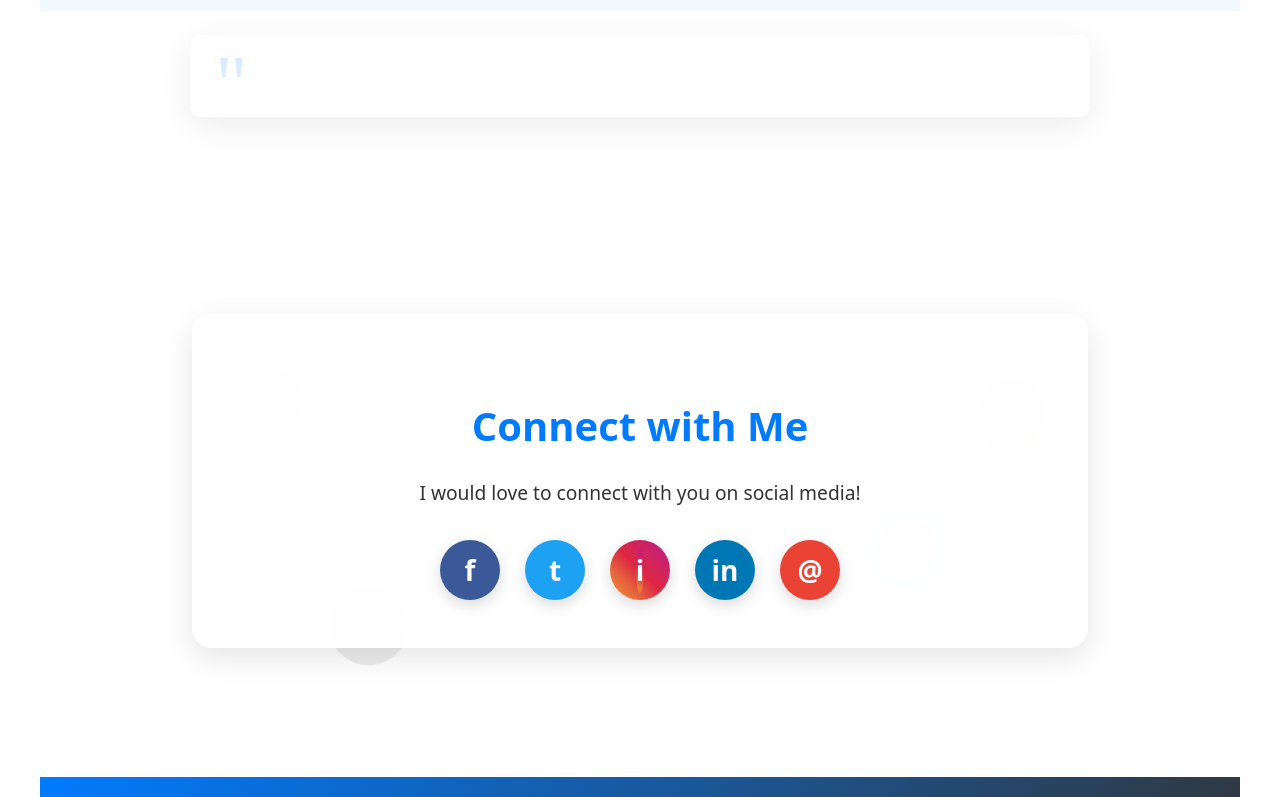
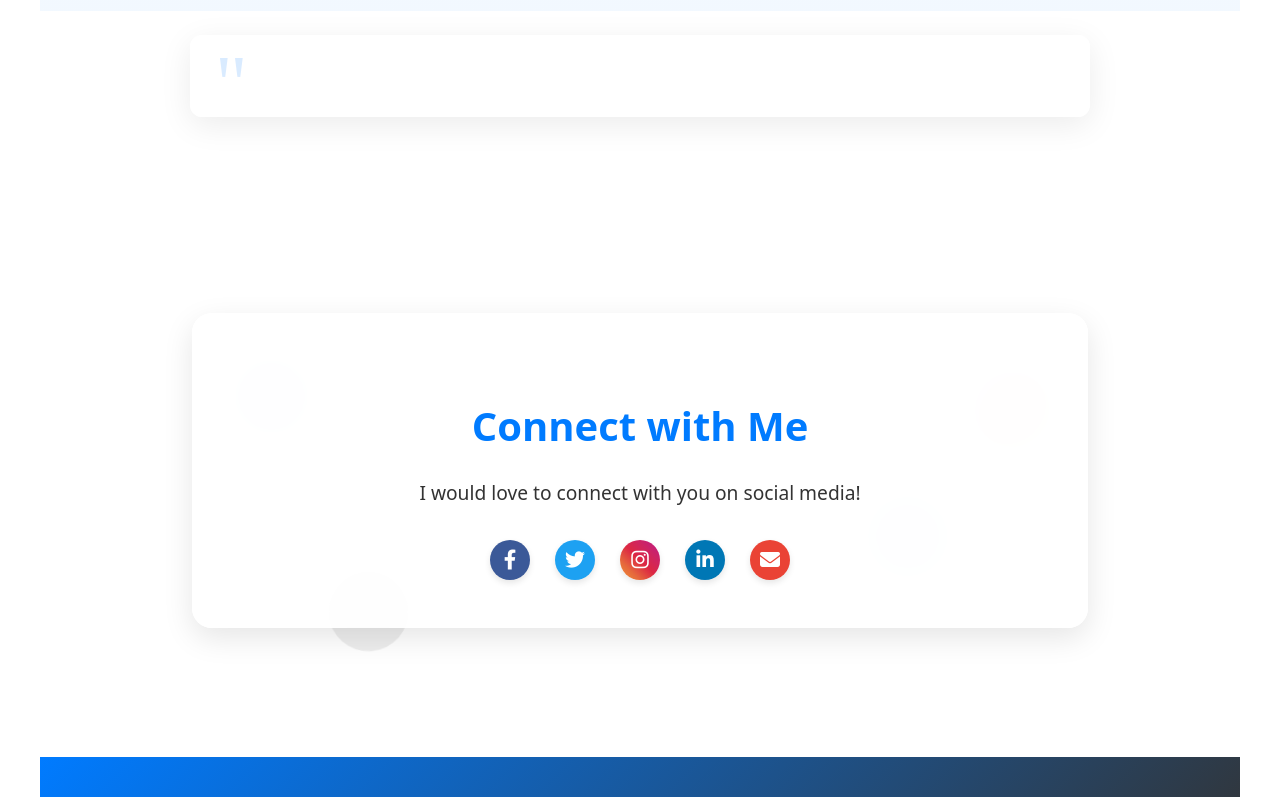
Before and after one commit to Vicsicard/selfcast-dynamic, a website: page public-site/index.html in a window 1280 px wide. Shown: the part 3228-4025 px from the top of the page. Drawn offline with nearby package versions, Linux system fonts and the light colour scheme.

Commit message:
fix: properly implement Font Awesome icons in social media sections

```diff
--- a/public-site/index.html
+++ b/public-site/index.html
@@ -5,6 +5,8 @@
     <meta name="viewport" content="width=device-width, initial-scale=1.0">
     <title data-key="rendered_title"></title>
     <link rel="stylesheet" href="style.css">
+    <!-- Font Awesome for social media icons -->
+    <link rel="stylesheet" href="https://cdnjs.cloudflare.com/ajax/libs/font-awesome/6.4.0/css/all.min.css" integrity="sha512-iecdLmaskl7CVkqkXNQ/ZH/XLlvWZOJyj7Yy7tcenmpD1ypASozpmT/E0iPtmFIB46ZmdtAc9eNBvH0H/ZpiBw==" crossorigin="anonymous" referrerpolicy="no-referrer" />
     <style id="dynamic-theme"></style>
     <!-- Supabase Client Library -->
     <script src="https://cdn.jsdelivr.net/npm/@supabase/supabase-js@2"></script>
@@ -171,7 +173,7 @@
                 <div class="grid-item social-card facebook">
                     <div class="social-card-header">
                         <div class="social-card-icon">
-                            f
+                            <i class="fab fa-facebook-f"></i>
                         </div>
                         <h3 class="social-title" data-key="facebook_title"></h3>
                     </div>
@@ -181,7 +183,7 @@
                 <div class="grid-item social-card twitter">
                     <div class="social-card-header">
                         <div class="social-card-icon">
-                            t
+                            <i class="fab fa-twitter"></i>
                         </div>
                         <h3 class="social-title" data-key="twitter_title"></h3>
                     </div>
@@ -191,7 +193,7 @@
                 <div class="grid-item social-card instagram">
                     <div class="social-card-header">
                         <div class="social-card-icon">
-                            i
+                            <i class="fab fa-instagram"></i>
                         </div>
                         <h3 class="social-title" data-key="instagram_title"></h3>
                     </div>
@@ -201,7 +203,7 @@
                 <div class="grid-item social-card linkedin">
                     <div class="social-card-header">
                         <div class="social-card-icon">
-                            in
+                            <i class="fab fa-linkedin-in"></i>
                         </div>
                         <h3 class="social-title" data-key="linkedin_title"></h3>
                     </div>
@@ -272,31 +274,31 @@
                 <div class="social-links">
                     <a data-key="facebook_url" href="#" class="social-button facebook" target="_blank" rel="noopener noreferrer" aria-label="Facebook">
                         <div class="social-card-icon">
-                            f
+                            <i class="fab fa-facebook-f"></i>
                         </div>
                         <span class="sr-only">Facebook</span>
                     </a>
                     <a data-key="twitter_url" href="#" class="social-button twitter" target="_blank" rel="noopener noreferrer" aria-label="Twitter">
                         <div class="social-card-icon">
-                            t
+                            <i class="fab fa-twitter"></i>
                         </div>
                         <span class="sr-only">Twitter</span>
                     </a>
                     <a data-key="instagram_url" href="#" class="social-button instagram" target="_blank" rel="noopener noreferrer" aria-label="Instagram">
                         <div class="social-card-icon">
-                            i
+                            <i class="fab fa-instagram"></i>
                         </div>
                         <span class="sr-only">Instagram</span>
                     </a>
                     <a data-key="linkedin_url" href="#" class="social-button linkedin" target="_blank" rel="noopener noreferrer" aria-label="LinkedIn">
                         <div class="social-card-icon">
-                            in
+                            <i class="fab fa-linkedin-in"></i>
                         </div>
                         <span class="sr-only">LinkedIn</span>
                     </a>
                     <a data-key="email_address" href="#" class="social-button email" aria-label="Email">
                         <div class="social-card-icon">
-                            @
+                            <i class="fas fa-envelope"></i>
                         </div>
                         <span class="sr-only">Email</span>
                     </a>
--- a/public-site/style.css
+++ b/public-site/style.css
@@ -941,7 +941,6 @@ footer a:hover {
 }
 
 .social-card-icon {
-    font-size: 28px;
     margin-right: 15px;
     width: 40px;
     height: 40px;
@@ -952,7 +951,10 @@ footer a:hover {
     color: white;
     flex-shrink: 0;
     box-shadow: 0 3px 6px rgba(0, 0, 0, 0.1);
-    font-weight: bold;
+}
+
+.social-card-icon i {
+    font-size: 20px;
 }
 
 .social-card-header h3 {
@@ -976,6 +978,10 @@ footer a:hover {
     background-color: #0077b5;
 }
 
+.email .social-card-icon {
+    background-color: #ea4335;
+}
+
 /* Enhanced social buttons for Connect section */
 .social-links {
     display: flex;
@@ -986,67 +992,23 @@ footer a:hover {
 }
 
 .social-button {
-    width: 60px;
-    height: 60px;
-    border-radius: 50%;
-    display: inline-flex;
-    align-items: center;
-    justify-content: center;
-    color: white;
+    display: inline-block;
     text-decoration: none;
     transition: all 0.3s ease;
-    box-shadow: 0 5px 15px rgba(0, 0, 0, 0.15);
     position: relative;
-    overflow: hidden;
-}
-
-.social-button::before {
-    content: '';
-    position: absolute;
-    top: 0;
-    left: 0;
-    width: 100%;
-    height: 100%;
-    background: rgba(255, 255, 255, 0.1);
-    transform: scale(0);
-    transition: transform 0.3s ease;
-    border-radius: 50%;
-}
-
-.social-button:hover::before {
-    transform: scale(1);
 }
 
 .social-button:hover {
     transform: translateY(-5px);
+}
+
+.social-button:hover .social-card-icon {
     box-shadow: 0 8px 20px rgba(0, 0, 0, 0.2);
 }
 
+/* Specific styles for social-card-icon in the Connect section */
 .social-button .social-card-icon {
     margin-right: 0;
-    width: auto;
-    height: auto;
-    box-shadow: none;
-}
-
-.social-button.facebook {
-    background-color: #3b5998;
-}
-
-.social-button.twitter {
-    background-color: #1da1f2;
-}
-
-.social-button.instagram {
-    background: linear-gradient(45deg, #f09433 0%, #e6683c 25%, #dc2743 50%, #cc2366 75%, #bc1888 100%);
-}
-
-.social-button.linkedin {
-    background-color: #0077b5;
-}
-
-.social-button.email {
-    background-color: #ea4335;
 }
 
 /* Floating social icons */
```
